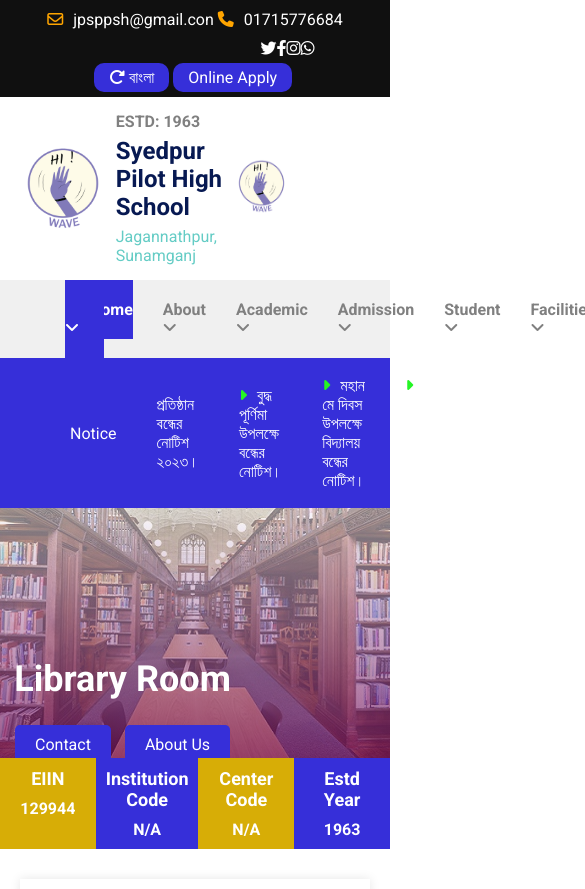
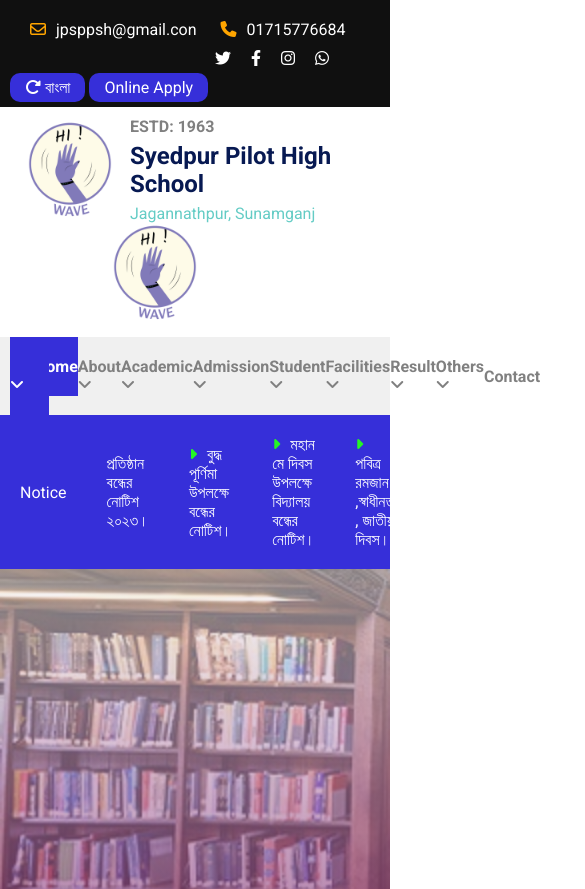
Before and after one commit to mdrony5134/Educational-Site, a plain HTML site: page index.html in a window 390 px wide. Shown: the top 889 px of the page, 585 px wide, since content can reach past the window. Drawn offline with Linux system fonts and the light colour scheme; files whose address does not match are found by name.

Commit message:
Educational project

```diff
--- a/style.css
+++ b/style.css
@@ -464,74 +464,74 @@ button{
 
 /* responsive css */
 
-/* For screens smaller than 768px (tablets) */
-@media (max-width: 768px) {
-    .top_nav {
-        padding: 10px 20px;
-    }
-    .nav {
-        padding: 15px 20px;
-    }
-    .hero {
-        height: 300px;
-        background-position: center;
-    }
-    .hero_content {
-        top: 200px;
-        left: 50px;
-    }
-    .about,
-    .main,
-    .Our_teacher,
-    .statics,
-    .managing_committee {
-        padding: 0 20px;
-    }
-    .grid_container {
-        grid-template-columns: repeat(2, 1fr);
-    }
+ /* Add your existing CSS code here */
+
+/* Mobile-first approach (styles for smaller screens) */
+body {
+    font-family: 'Roboto', sans-serif;
+    font-size: 16px;
+    margin: 0;
+    padding: 0;
+    box-sizing: border-box;
 }
 
-/* Add your existing CSS here */
-
-/* Mobile-first approach */
-body {
-    font-size: 16px;
+.top_nav {
+    background-color: #101010;
+    display: flex;
+    align-items: center;
+    justify-content: space-between;
+    padding: 10px 20px;
 }
 
-/* Responsive CSS for mobile devices */
+.nav {
+    display: flex;
+    justify-content: space-between;
+    padding: 15px 20px;
+    align-items: center;
+}
+
+.nav_bar {
+    background-color: #F0F0F0;
+    color: black;
+    padding: 20px;
+}
+
+.sub_nav {
+    background-color: #362FD9;
+    padding: 8px 20px;
+}
+
+/* Responsive styles for screens smaller than 480px */
 @media (max-width: 480px) {
     .top_nav {
         flex-direction: column;
-        align-items: center;
+        align-items: flex-start;
         padding: 10px;
     }
-    .contact > a,
-    .social > a {
+
+    .top_nav > div {
+        margin-top: 10px;
+    }
+
+    .nav {
+        flex-direction: column;
+        align-items: flex-start;
+        padding: 10px 20px;
+    }
+
+    .nav img {
+        width: 100px;
+    }
+
+    .nav_bar {
+        padding: 10px;
+    }
+
+    .nav_bar_item ul > li {
         margin: 10px 0;
     }
-    .nav img {
-        width: 40%;
-    }
-    .nav_right > img {
-        margin-left: 0;
-    }
-    .hero {
-        height: 250px;
-        background-position: center;
-    }
-    .hero_content {
-        top: 150px;
-        left: 10px;
-    }
-    .about_left_heading h2,
-    .about_right_heading h2 {
-        font-size: 22px;
-    }
-    .grid_container {
-        grid-template-columns: 1fr;
-    }
-    .managing_committee div {
-        padding: 10px;
+
+    .sub_nav {
+        padding: 10px 20px;
     }
 }
```
